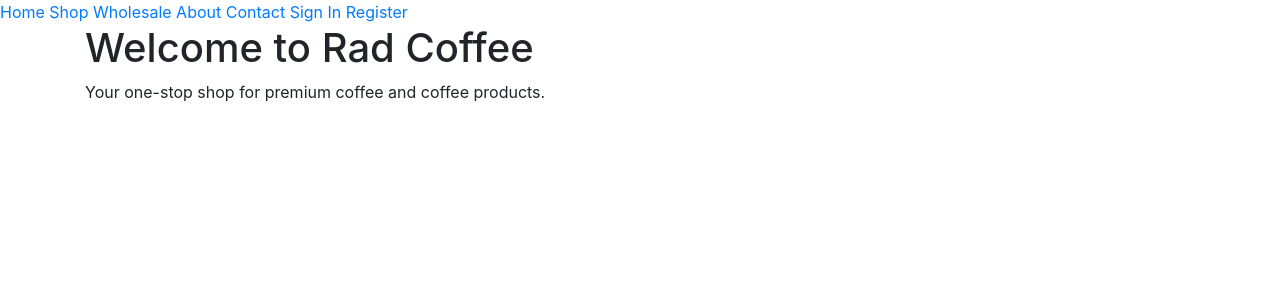
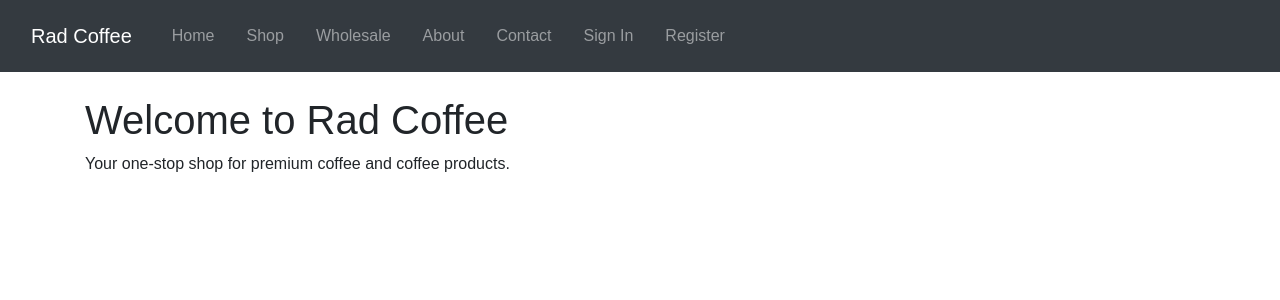
Before and after one commit to adamshaw90/RAD, a Django app: page / in a window 1280 px wide. Shown: the top 300 px of the page. Run offline with Django 3.2, Linux system fonts and the light colour scheme; some libraries are stand-ins or nearby versions.

Commit message:
Add custom bootstrap navbar to base.html, add css styling to the navbar and nav links

```diff
--- a/shop/admin.py
+++ b/shop/admin.py
@@ -1,10 +1,12 @@
 from django.contrib import admin
 from .models import Product, Order, OrderItem
+
 
 @admin.register(Product)
 class ProductAdmin(admin.ModelAdmin):
     list_display = ('name', 'price', 'created_at')
     search_fields = ('name',)
+
 
 @admin.register(Order)
 class OrderAdmin(admin.ModelAdmin):
@@ -12,6 +14,7 @@
     list_filter = ('paid', 'created_at')
     search_fields = ('user__username',)
 
+
 @admin.register(OrderItem)
 class OrderItemAdmin(admin.ModelAdmin):
     list_display = ('order', 'product', 'quantity')
--- a/static/css/style.css
+++ b/static/css/style.css
@@ -0,0 +1,92 @@
+/* Reset */
+* {
+    margin: 0;
+    padding: 0;
+    box-sizing: border-box;
+  }
+
+  body {
+    font-family: Arial, sans-serif;
+  }
+
+  /* Navbar Styling */
+  .navbar {
+    background-color: #333;
+    padding: 1rem;
+    position: relative;
+    z-index: 1000;
+  }
+
+  .nav-container {
+    display: flex;
+    justify-content: space-between;
+    align-items: center;
+    max-width: 1200px;
+    margin: auto;
+  }
+
+  .nav-logo {
+    color: #fff;
+    font-size: 1.5rem;
+    text-decoration: none;
+  }
+
+  .nav-menu {
+    list-style: none;
+    display: flex;
+  }
+
+  .nav-item {
+    margin-left: 1rem;
+  }
+
+  .nav-link {
+    color: #fff;
+    text-decoration: none;
+    padding: 0.5rem 1rem;
+  }
+
+  /* Hamburger Toggle */
+  .nav-toggle {
+    display: none;
+    flex-direction: column;
+    background: none;
+    border: none;
+    cursor: pointer;
+  }
+
+  .nav-toggle .bar {
+    width: 25px;
+    height: 3px;
+    background-color: #fff;
+    margin: 4px 0;
+    transition: 0.4s;
+  }
+
+  /* Responsive Styles */
+  @media (max-width: 768px) {
+    .nav-menu {
+      flex-direction: column;
+      position: absolute;
+      top: 70px; /* Adjust based on navbar height */
+      left: 0;
+      width: 100%;
+      background-color: #333;
+      display: none;
+    }
+
+    .nav-menu.active {
+      display: flex;
+    }
+
+    .nav-item {
+      text-align: center;
+      padding: 1rem;
+      margin: 0;
+      border-bottom: 1px solid #444;
+    }
+
+    .nav-toggle {
+      display: flex;
+    }
+  }
--- /dev/null
+++ b/static/js/app.js
@@ -0,0 +1,8 @@
+document.addEventListener('DOMContentLoaded', function() {
+    const mobileMenuButton = document.getElementById('mobile-menu');
+    const navMenu = document.querySelector('.nav-menu');
+
+    mobileMenuButton.addEventListener('click', function() {
+      navMenu.classList.toggle('active');
+    });
+  });
--- a/templates/base.html
+++ b/templates/base.html
@@ -16,7 +16,7 @@
     {% block corecss %}
         <link rel="stylesheet" href="https://stackpath.bootstrapcdn.com/bootstrap/4.4.1/css/bootstrap.min.css" integrity="sha384-Vkoo8x4CGsO3+Hhxv8T/Q5PaXtkKtu6ug5TOeNV6gBiFeWPGFN9MuhOf23Q9Ifjh" crossorigin="anonymous">
         <link rel="stylesheet" href="https://fonts.googleapis.com/css?family=Lato&display=swap">
-        <link rel="stylesheet" href="{% static 'css/base.css' %}">
+        <link rel="stylesheet" href="{% static 'css/style.css' %}">
     {% endblock %}
 
     {% block extra_css %}
@@ -37,22 +37,57 @@
     <title> R.A.D {% block extra_title %} Really Addictive Decaf {% endblock %}</title>
   </head>
   <body>
-    <nav>
-        <a href="{% url 'home' %}">Home</a>
-        <a href="{% url 'shop' %}">Shop</a>
-        <a href="{% url 'wholesale' %}">Wholesale</a>
-        <a href="{% url 'about' %}">About</a>
-        <a href="{% url 'contact' %}">Contact</a>
-        {% if user.is_authenticated %}
-            <a href="{% url 'profile' %}">Profile</a>
-            <a href="{% url 'account_logout' %}">Logout</a>
-        {% else %}
-            <a href="{% url 'account_login' %}">Sign In</a>
-            <a href="{% url 'account_signup' %}">Register</a>
-        {% endif %}
+    <nav class="navbar navbar-expand-md navbar-dark bg-dark">
+      <div class="container-fluid">
+        <a class="navbar-brand" href="{% url 'home' %}">Rad Coffee</a>
+        <button class="navbar-toggler" type="button" data-bs-toggle="collapse" data-bs-target="#navbarContent"
+                aria-controls="navbarContent" aria-expanded="false" aria-label="Toggle navigation">
+          <span class="navbar-toggler-icon"></span>
+        </button>
+        <div class="collapse navbar-collapse" id="navbarContent">
+          <ul class="navbar-nav me-auto mb-2 mb-md-0">
+            <li class="nav-item">
+              <a class="nav-link" href="{% url 'home' %}">Home</a>
+            </li>
+            <li class="nav-item">
+              <a class="nav-link" href="{% url 'shop' %}">Shop</a>
+            </li>
+            <li class="nav-item">
+              <a class="nav-link" href="{% url 'wholesale' %}">Wholesale</a>
+            </li>
+            <li class="nav-item">
+              <a class="nav-link" href="{% url 'about' %}">About</a>
+            </li>
+            <li class="nav-item">
+              <a class="nav-link" href="{% url 'contact' %}">Contact</a>
+            </li>
+            {% if user.is_authenticated %}
+              <li class="nav-item">
+                <a class="nav-link" href="{% url 'profile' %}">Profile</a>
+              </li>
+              <li class="nav-item">
+                <a class="nav-link" href="{% url 'account_logout' %}">Logout</a>
+              </li>
+            {% else %}
+              <li class="nav-item">
+                <a class="nav-link" href="{% url 'account_login' %}">Sign In</a>
+              </li>
+              <li class="nav-item">
+                <a class="nav-link" href="{% url 'account_signup' %}">Register</a>
+              </li>
+            {% endif %}
+          </ul>
+        </div>
+      </div>
     </nav>
-    <div class="container">
-        {% block content %}{% endblock %}
-    </div>
-</body>
+
+    <main class="container mt-4">
+      {% block content %}{% endblock %}
+    </main>
+
+    <!-- Bootstrap Bundle JS (includes Popper) -->
+    <script src="https://cdn.jsdelivr.net/npm/bootstrap@5.3.0/dist/js/bootstrap.bundle.min.js"></script>
+    <!-- Your custom JS -->
+    <script src="{% static 'js/app.js' %}"></script>
+  </body>
 </html>
```
